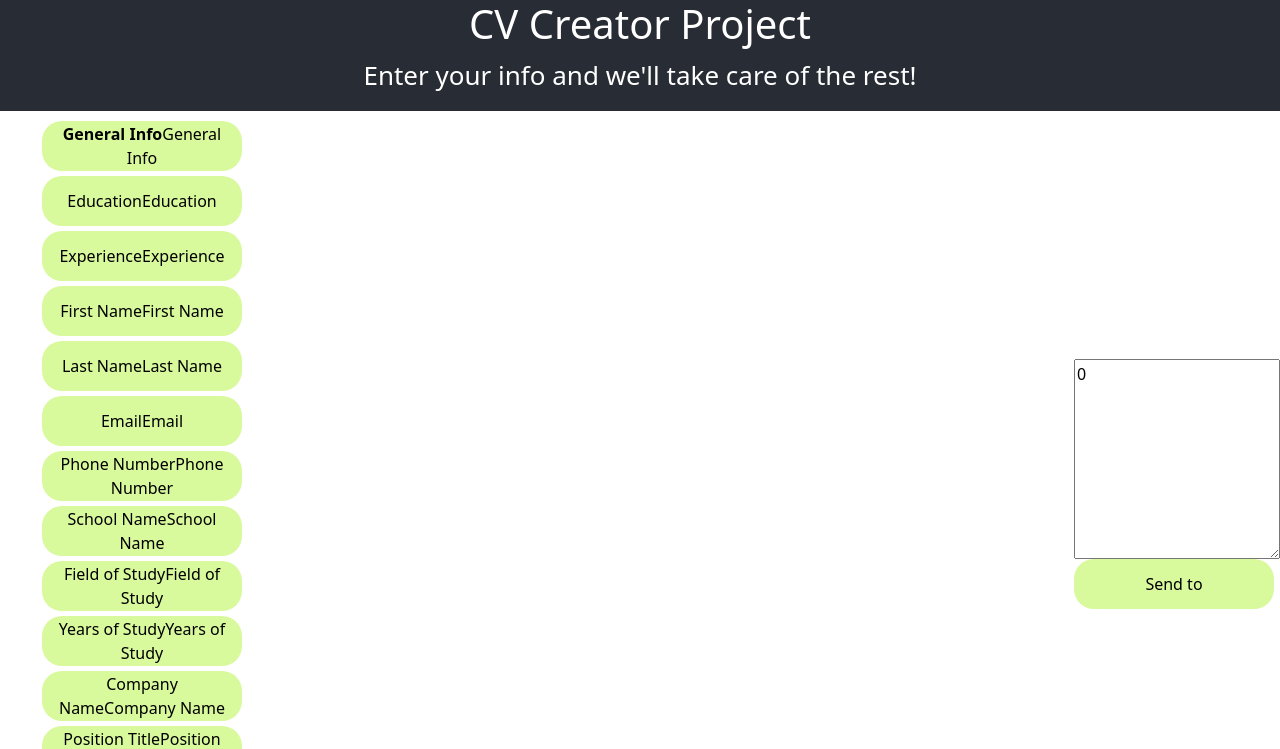
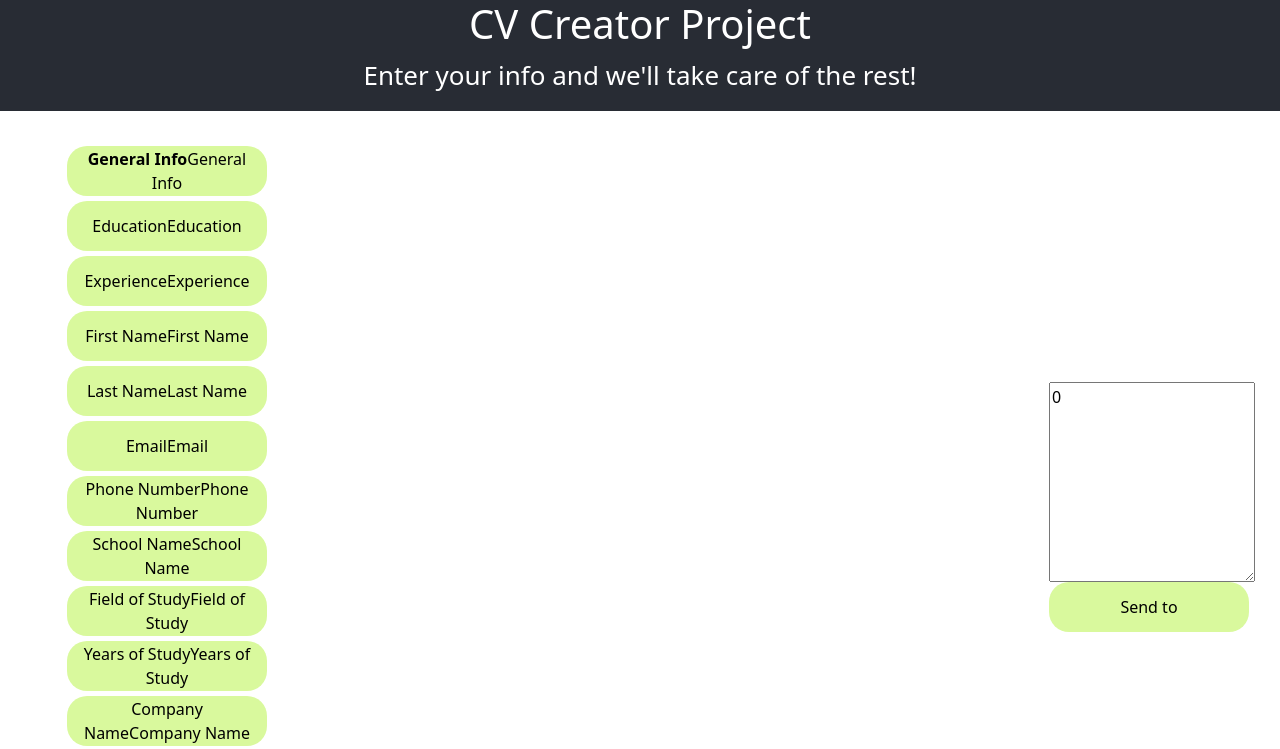
Before and after one commit to pinkx-xlink/cv-application-project, a React (Create React App) app in the folder cv-app-project/: page / in a window 1280 px wide. Shown: the top 749 px of the page. Built offline with nearby package versions, Linux system fonts and the light colour scheme.

Commit message:
Update CSS

```diff
--- a/cv-app-project/src/App.css
+++ b/cv-app-project/src/App.css
@@ -27,7 +27,7 @@
   flex-direction: row;
   justify-content: space-between;
   align-items: center;
-
+  padding: 25px;
 }
 
 .general-info,
--- a/cv-app-project/src/App.js
+++ b/cv-app-project/src/App.js
@@ -133,6 +133,7 @@ function App() {
           inputFields={inputFields}
           selectedId={state.selectedId}
           dispatch={dispatch}
+          className="input-fields-list"
         />
         <Text
           key={inputFields.id}
--- a/cv-app-project/src/styles/InputFieldsList.css
+++ b/cv-app-project/src/styles/InputFieldsList.css
@@ -1,6 +1,4 @@
 .input-fields-list {
-    display: flex;
-    align-items: flex-start;
     margin: 5px;
 }
 
--- a/cv-app-project/src/styles/Text.css
+++ b/cv-app-project/src/styles/Text.css
@@ -6,4 +6,5 @@
 
 textarea {
     height: 200px;
+    margin-bottom: 20px;
 }
```
